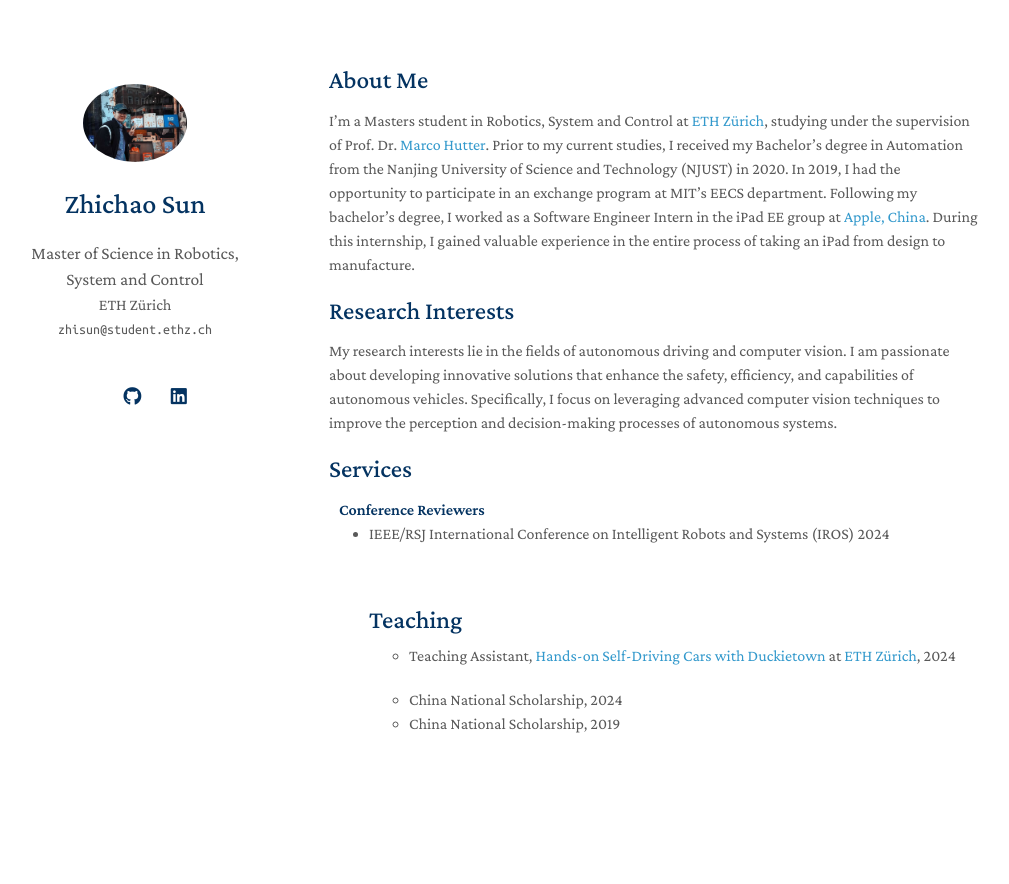
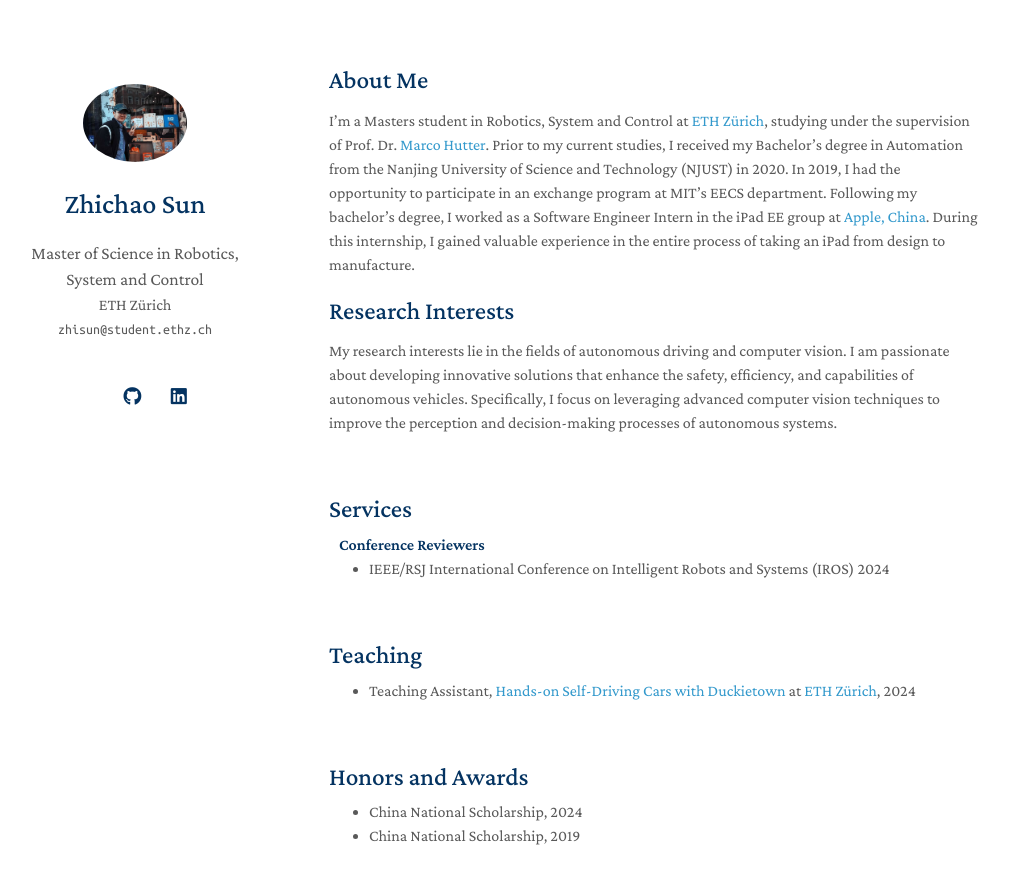
Before and after one commit to zcsun52/zcsun52.github.io, a Jekyll site: the page built from index.md, in a window 1280 px wide and 942 px high. Shown: the top 884 px of the window, without its empty margins (141-1150 px from the left). Built offline with Jekyll 4.4.1, drawn with Linux system fonts in a browser that asks for light colours; nearby versions of some CDN libraries; a style sheet for code colours, icons or effects is not loaded; our own code applies the rules of GitHub Pages for plain Markdown files.

Commit message:
add awards

```diff
--- a/_config.yml
+++ b/_config.yml
@@ -2,6 +2,7 @@
 title: Zhichao Sun
 position: Master of Science in Robotics, System and Control
 affiliation: ETH Zürich
+affiliation_link: https://ethz.ch/de.html
 email: zhisun@student.ethz.ch
 
 # Search Engine Optimization (SEO)
--- a/_includes/awards.md
+++ b/_includes/awards.md
@@ -1,4 +1,6 @@
-<h1 id="Honors and Awards"></h1>
+<h1 id="awards"></h1>
+
+<h2 style="margin: 60px 0px 10px;">Honors and Awards</h2>
 
 <ul>
   <li>
--- a/_includes/services.md
+++ b/_includes/services.md
@@ -1,6 +1,9 @@
-## Services
+<h1 id="services"></h1>
+<h2 style="margin: 60px 0px 10px;">Services</h2>
+
 
 <h4 style="margin:0 10px 0;">Conference Reviewers</h4>
 
 <ul style="margin:0 0 5px;">
   <li><a href="ps://iros2024-abudhabi.org"><autocolor>IEEE/RSJ International Conference on Intelligent Robots and Systems (IROS) 2024</autocolor></a></li>
+</ul>
```
